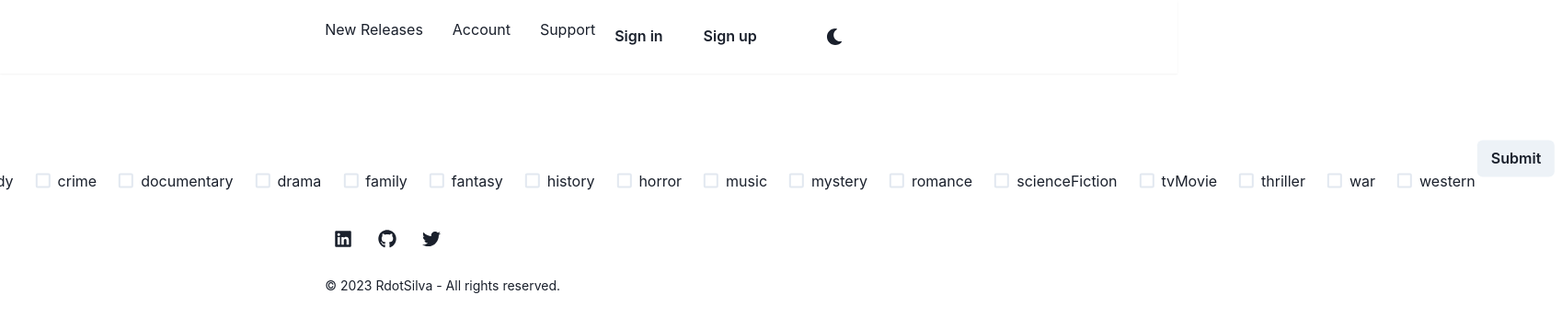
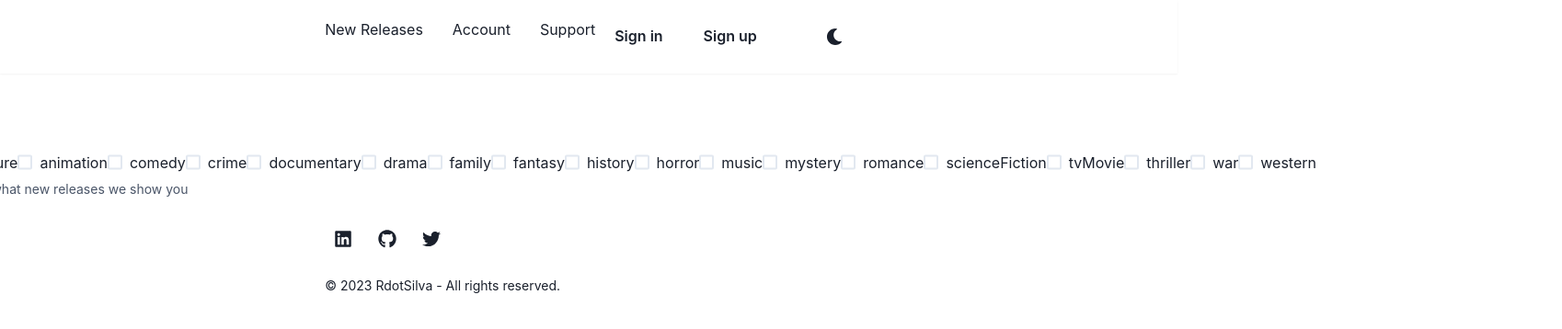
Before and after one commit to RdotSilva/TypeScript-React-Media-Release-Notifier-UI, a React (Create React App) app: page /options in a window 1280 px wide. Shown: the top 358 px of the page at 92% size, 1698 px wide, since content can reach past the window. Built offline with nearby package versions, Linux system fonts and the light colour scheme.

Commit message:
Update styling for inputs

```diff
--- a/src/pages/UserOptions/UserOptions.tsx
+++ b/src/pages/UserOptions/UserOptions.tsx
@@ -6,6 +6,7 @@ import {
   Button,
   Center,
   Checkbox,
+  CheckboxGroup,
   Flex,
   FormControl,
   FormHelperText,
@@ -15,6 +16,8 @@ import {
   RadioGroup,
   Stack,
   VStack,
+  Wrap,
+  WrapItem,
 } from "@chakra-ui/react";
 import { useStore } from "../../store";
 import { GenreUserOptions, genreList } from "../../utils/genres";
@@ -67,24 +70,26 @@ const UserOptions: React.FC<any> = () => {
   return (
     <AbsoluteCenter>
       <form onSubmit={handleSubmit(onSubmitHandler)}>
-        <Flex p={2} borderRadius="md">
+        <Flex direction="column">
           <FormControl as="fieldset">
             <FormLabel as="legend">Select your genres</FormLabel>
             <RadioGroup defaultValue="genres">
-              <HStack spacing="24px">
+              <Flex>
                 {Object.keys(userSelectedGenres).map((genre: any) => (
-                  <Checkbox key={genre} {...register(genre)}>
-                    {genre}
-                  </Checkbox>
+                  <Box>
+                    <Checkbox key={genre} {...register(genre)}>
+                      {genre}
+                    </Checkbox>
+                  </Box>
                 ))}
-              </HStack>
+              </Flex>
             </RadioGroup>
             <FormHelperText>
               These will determine what new releases we show you
             </FormHelperText>
           </FormControl>
-          <Button type="submit">Submit</Button>
         </Flex>
+        <Button type="submit">Submit</Button>
       </form>
     </AbsoluteCenter>
   );
```
